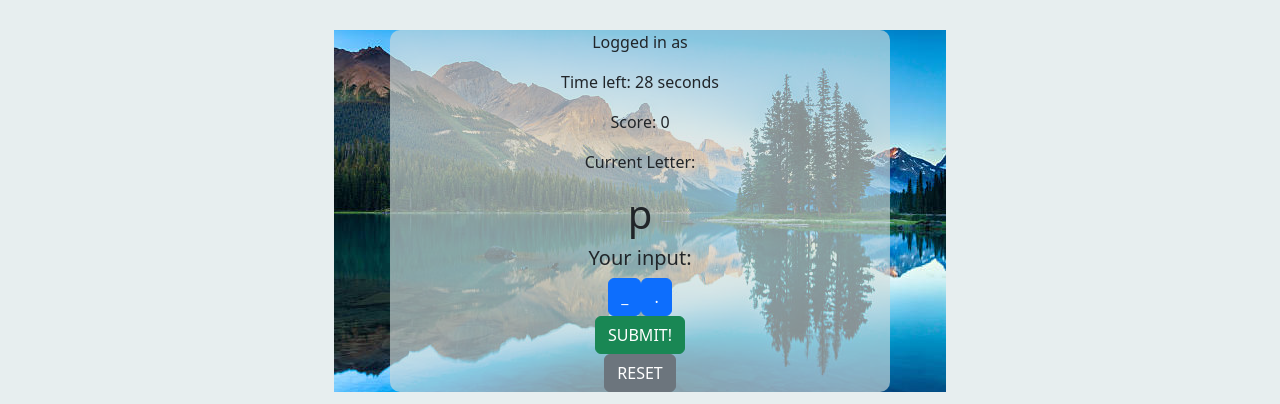
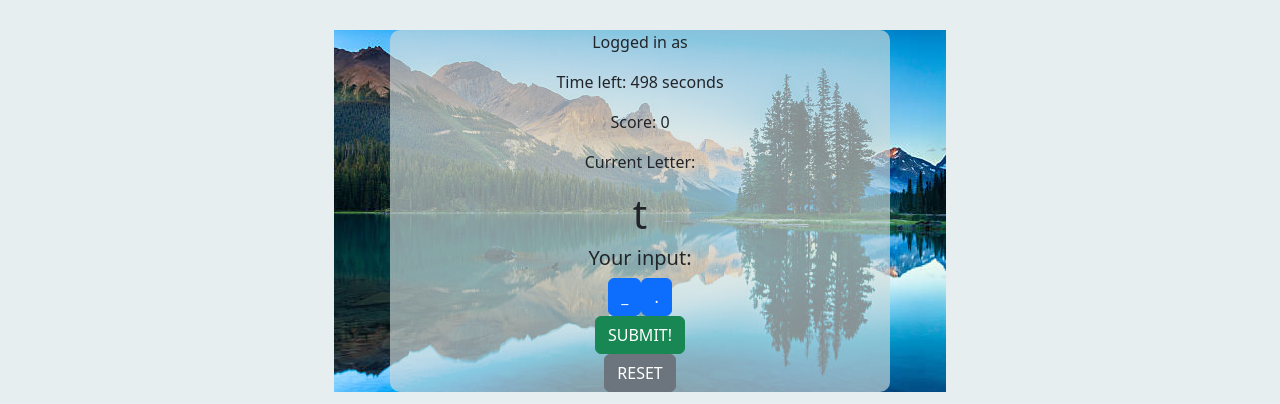
Before and after one commit to EliFarrer/startup, a React (Vite) app: page /play in a window 1280 px wide. Both pictures are taken after a click on the button "Start". Shown: the part 323-727 px from the top of the page. Built offline with nearby package versions, Linux system fonts and the light colour scheme.

Commit message:
rearranged things so i don't have to pass that many functions

```diff
--- a/src/play/morseGame.jsx
+++ b/src/play/morseGame.jsx
@@ -2,17 +2,49 @@ import React from 'react';
 
 import './play.css'
 
-const GAME_TIME = 30;
+const GAME_TIME = 500;
 
+function _getRandomCharacter() {
+    const alph = "abcdefghijklmnopqrstuvwxyz";
+    return alph[Math.floor(Math.random() * 27)];
+}
 
+export function MorseGame(props) {
+    const [timer, setTimer] = React.useState(0);
+    const [timerID, updateTimerID] = React.useState(0);
+    const [gameState, changeGameState] = React.useState('start');
+    const [score, updateScore] = React.useState(0);
+    const [currentLetter, updateCurrentLetter] = React.useState("t");
+    const [backgroundColor, setBackgroundColor] = React.useState('rgba(0, 0, 0, 0)');
+    const [userInput, updateUserInput] = React.useState("");
 
+    const morseMap = JSON.parse('{"a": "._","b": "_...","c": "_._.","d": "_..","e": ".","f": ".._.","g": "__.","h": "....","i": "..","j": ".___","k": "_._","l": "._..","m": "__","n": "_.","o": "___","p": ".__.","q": "__._","r": "._.","s": "...","t": "_","u": ".._","v": "..._","w": ".__","x": "_.._","y": "_.__","z": "__.."}');
 
-function createTimer(time, setTimer, changeGameState) {
+    function getMainElement(gameState) {
+        // this returns either the start button or the 'your letter' prompt
+        if (gameState == 'start') {
+            return <button className="btn btn-success start-button" type="submit" onClick={() => playGame()}>Start</button>;
+        } else if (gameState == 'playing') {
+            return (
+            <div>
+                <p>Current Letter:</p><h1 className="answerBox" style={{backgroundColor: backgroundColor}}>{currentLetter}</h1>
+                <h5>Your input: <span className="userInput">{userInput}</span></h5>
+                <div className="tapInput">
+                    <button className="btn btn-primary" type="submit" onClick={() => addChar("_")}>_</button>
+                    <button className="btn btn-primary" type="submit" onClick={() => addChar(".")}>.</button>
+                </div>
+                <div><button className="btn btn-success" type="submit" onClick={() => checkSubmission()}>SUBMIT!</button></div>
+            </div>
+            )
+        }
+    }
+
+    function createTimer(time) {
         setTimer(time);
         let actualTime = time - 1;
         const intervalID = setInterval(() => {
             if (actualTime == 0) {
-            endGame(changeGameState, setTimer, intervalID);
+                endGame(intervalID);
             }
             setTimer(actualTime--);
         }, 1000);
@@ -20,14 +52,14 @@ function createTimer(time, setTimer, changeGameState) {
     }
 
 
-function endGame(changeGameState, setTimer, timerID) {
+    function endGame() {
         // this will reset the game and log the score
         //log the score
-    reset(changeGameState, setTimer, timerID)
+        reset()
     }
 
 
-function reset(changeGameState, setTimer, timerID, updateUserInput, updateCurrentLetter) {
+    function reset() {
         // resets the timer and game state, but doesn't log the score
         changeGameState('start');
         setTimer(0);
@@ -37,7 +69,7 @@ function reset(changeGameState, setTimer, timerID, updateUserInput, updateCurren
     }
 
 
-function playGame(changeGameState, setTimer, updateTimerID) {
+    function playGame() {
         // changes the state to playing and sets a timer
         changeGameState('playing');
         const timerID = createTimer(GAME_TIME, setTimer, changeGameState);
@@ -45,57 +77,60 @@ function playGame(changeGameState, setTimer, updateTimerID) {
     }
 
 
-function addChar(char, userInput, updateUserInput) {
-    let input = userInput;
-    input += char;
-    updateUserInput(input);
+    function addChar(char) {
+        updateUserInput(userInput + char);
     }
 
-function getRandomCharacter() {
-    const alph = "abcdefghijklmnopqrstuvwxyz";
-    return alph[Math.floor(Math.random() * 27)];
-}
-
-export function MorseGame(props) {
-    const [timer, setTimer] = React.useState(0);
-    const [timerID, updateTimerID] = React.useState(0);
-    const [gameState, changeGameState] = React.useState('start');
-    const [score, updateScore] = React.useState(0);
-    const [currentLetter, updateCurrentLetter] = React.useState(getRandomCharacter());
-    const [userInput, updateUserInput] = React.useState("");
-    const morseMap = JSON.parse('{"a": "._","b": "_...","c": "_._.","d": "_..","e": ".","f": ".._.","g": "__.","h": "....","i": "..","j": ".___","k": "_._","l": "._..","m": "__","n": "_.","o": "___","p": ".__.","q": "__._","r": "._.","s": "...","t": "_","u": ".._","v": "..._","w": ".__","x": "_.._","y": "_.__","z": "__.."}');
-
-    function getMainElement(gameState) {
-        // this returns either the start button or the 'your letter' prompt
-        if (gameState == 'start') {
-            return <button className="btn btn-success start-button" type="submit" onClick={() => playGame(changeGameState, setTimer, updateTimerID)}>Start</button>;
-        } else if (gameState == 'playing') {
-            return (
-            <div>
-                <p>Current Letter:</p><h1>{currentLetter}</h1>
-                <h5>Your input: <span className="userInput">{userInput}</span></h5>
-                <div className="tapInput">
-                    <button className="btn btn-primary" type="submit" onClick={() => addChar("_", userInput, updateUserInput)}>_</button>
-                    <button className="btn btn-primary" type="submit" onClick={() => addChar(".", userInput, updateUserInput)}>.</button>
-                </div>
-                <div><button className="btn btn-success" type="submit" onClick={() => checkSubmission(userInput, currentLetter, updateCurrentLetter)}>SUBMIT!</button></div>
-            </div>
-            )
-        }
-    }
-
-    function checkSubmission(userInput, currentLetter, updateCurrentLetter) {
-        if (morseMap[currentLetter] == userInput) {
+    function getNewCharacter(oldCharacter) {
         while (true) {
-                const newChar = getRandomCharacter();
-                if (newChar != currentLetter) {
+            const newChar = _getRandomCharacter();
+            if (newChar != oldCharacter) {
                 updateCurrentLetter(newChar);
                 break;
             }
         }
     }
-    } // need an else statement here to say that something is wrong
-    // have it change the background color if you got it right or not.
+
+
+
+    // its doing the thing where it renders all at once
+    // function fadeColorOut() {
+    //     const colorIntervalID = setInterval(() => {
+    //         console.log("start function");
+    //         console.log(`old color ${backgroundColor}`);
+
+    //         let tempColor = backgroundColor;
+    //         let temp = tempColor.split(',')[3];
+    //         let num = Number(temp.slice(1, temp.length-1)) - .001;
+    //         if (num < 0) {
+    //             num = 0;
+    //             clearInterval(colorIntervalID);
+    //         }
+    //         const idxOfLastComma = tempColor.lastIndexOf(',');
+    //         const newColor = tempColor.slice(0, idxOfLastComma+2) + String(num) + ')';
+    //         console.log(`new color ${newColor}`);
+    //         console.log(newColor);
+    //         setBackgroundColor(newColor);
+    //     }, 1000);
+    // }
+
+    function checkSubmission() {
+        console.log("check submision");
+
+        if (morseMap[currentLetter] == userInput) { // correct
+            console.log(`Last letter: ${currentLetter}`);
+            updateCurrentLetter(getNewCharacter(currentLetter));
+            console.log(`New letter: ${currentLetter}`);
+            updateScore(score + 1);
+            // setBackgroundColor('rgba(101, 227, 95, 1)');
+            console.log(`updated the background color green ${backgroundColor}`);
+            // fadeColorOut();
+        } else {    // incorrect
+            // setBackgroundColor('rgba(237, 59, 59, 1)');
+            console.log(`updated the background color red ${backgroundColor}`);
+            // fadeColorOut();
+        }
+    }
 
 
 
@@ -109,7 +144,7 @@ export function MorseGame(props) {
         <p>Score: {score}</p>
         <div>{getMainElement(gameState)}</div>
 
-        <button className="btn btn-secondary" type="submit" onClick={() => reset(changeGameState, setTimer, timerID, updateUserInput, updateCurrentLetter)}>RESET</button>
+        <button className="btn btn-secondary" type="submit" onClick={() => reset()}>RESET</button>
         </div>
         </div>
     )
```
Lines whose indentation alone changed are shown as unchanged.
